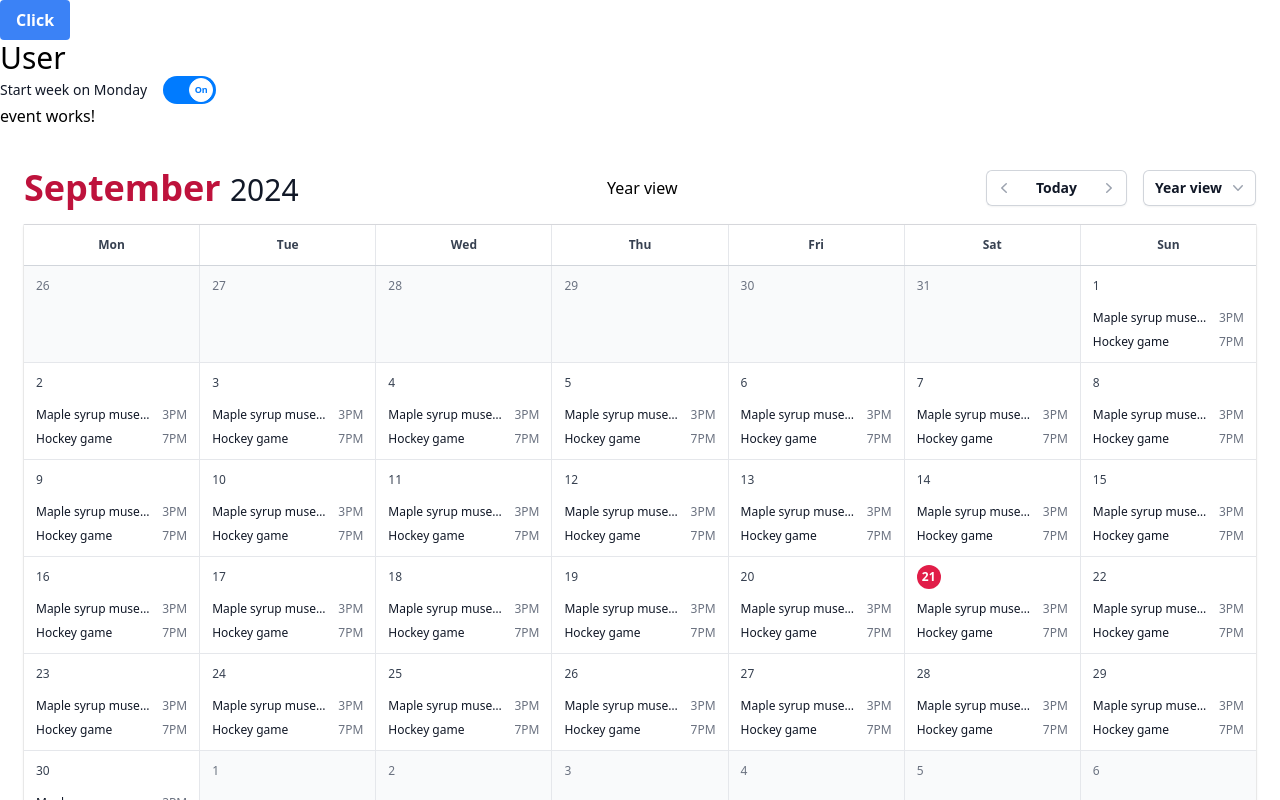
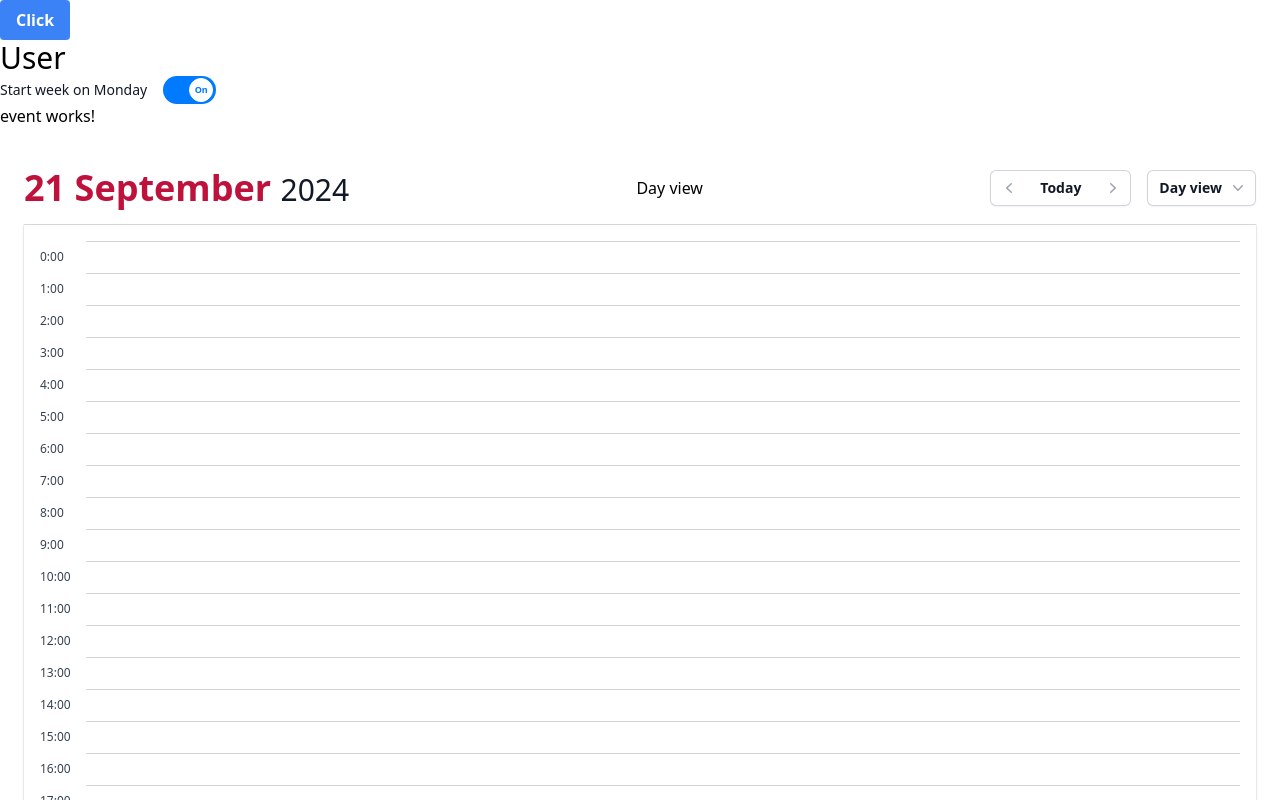
Before and after one commit to emPeeGee/sync-my-time, an Angular app: page / in a window 1280 px wide. Shown: the top 800 px of the page. Built offline with nearby package versions, Linux system fonts and the light colour scheme.

Commit message:
✨ feat: day view mode

```diff
--- a/src/app/shared/components/calendar/calendar.component.css
+++ b/src/app/shared/components/calendar/calendar.component.css
@@ -0,0 +1,3 @@
+.selected {
+  background-color: #b3d9ff; /* Highlight color */
+}
--- a/src/app/shared/components/calendar/calendar.component.html
+++ b/src/app/shared/components/calendar/calendar.component.html
@@ -2,6 +2,11 @@
   <header class="flex items-center justify-between border-b border-gray-200 py-4 lg:flex-none">
     <h3 class="text-gray-900">
       <time [dateTime]="currentMonth | date: 'y MMMM'" class="block">
+        @if (viewMode().id === 'day') {
+          <span class="text-4xl font-bold text-rose-700">
+            {{ currentMonth | date: 'dd' }} {{ ' ' }}
+          </span>
+        }
         <span class="text-4xl font-bold text-rose-700">
           {{ currentMonth | date: 'MMMM' }} {{ ' ' }}
         </span>
@@ -52,6 +57,26 @@
   </header>
 
   <div class="shadow ring-1 ring-black ring-opacity-5 lg:flex lg:flex-auto lg:flex-col">
+    @if (viewMode().id === 'day') {
+      <div class="flex flex-col text-xs leading-6 text-gray-700 lg:flex-auto p-4">
+        @for (hour of hours; track $index) {
+          <div
+            class="relative flex flex-row"
+            (mousedown)="onMouseDown(hour)"
+            (mouseup)="onMouseUp(hour)"
+            (mousemove)="onMouseMove(hour)">
+            <div class="flex items-center h-8 w-12">
+              <div class="select-none text-gray-700 leading-4">
+                {{ hour }}
+              </div>
+            </div>
+            <div class="w-full" [ngClass]="{ 'bg-rose-200': isSelected(hour) }">
+              <div class="w-full h-px bg-gray-300"></div>
+            </div>
+          </div>
+        }
+      </div>
+    } @else if (viewMode().id === 'month') {
       <div
         class="grid grid-cols-7 gap-px border-b border-gray-300 bg-gray-200 text-center text-xs font-semibold leading-6 text-gray-700 lg:flex-none">
         @for (day of daysOfTheWeek; track $index) {
@@ -61,7 +86,6 @@
           </div>
         }
       </div>
-
       <div class="flex bg-gray-200 text-xs leading-6 text-gray-700 lg:flex-auto">
         <div class="hidden w-full lg:grid lg:grid-cols-7 lg:grid-rows-6 lg:gap-px">
           @for (day of getDaysInCurrentMonth(); track $index) {
@@ -114,5 +138,6 @@
           }
         </div>
       </div>
+    }
   </div>
 </section>
--- a/src/app/shared/components/calendar/calendar.component.ts
+++ b/src/app/shared/components/calendar/calendar.component.ts
@@ -16,7 +16,7 @@ const TOTAL_CELLS = 42;
   templateUrl: './calendar.component.html',
   styleUrl: './calendar.component.css',
 })
-export class CalendarComponent implements OnInit {
+export class CalendarComponent {
   // NOTE: detect when options changes
   // TODO: try input() as signal
   private _options: CalendarOptions = { startOnMonday: true };
@@ -36,14 +36,46 @@ export class CalendarComponent implements OnInit {
     { id: 'month', label: 'Month view' },
     { id: 'year', label: 'Year view' },
   ];
-  viewMode = signal(this.VIEW_OPTIONS[4]);
+  viewMode = signal(this.VIEW_OPTIONS[0]);
 
-  constructor() {
-    console.log('cons');
+  selectedDate: Date = new Date(); // Set the date you want to display
+  hours: string[] = Array.from({ length: 24 }, (_, i) => `${i}:00`); // Hours 00:00 to 23:00
+  selectedRange: any = null;
+  // selectedRange: { startHour: string; endHour?: string } = null;
+  isDragging = false;
+
+  onMouseDown(hour: string) {
+    this.isDragging = true;
+    this.selectedRange = { startHour: hour };
   }
 
-  ngOnInit() {
-    console.log('init');
+  onMouseMove(hour: string) {
+    if (this.isDragging) {
+      this.selectedRange = { ...this.selectedRange, endHour: hour };
+    }
+  }
+
+  onMouseUp(hour: string) {
+    this.isDragging = false;
+    this.selectedRange = { ...this.selectedRange, endHour: hour };
+    console.log('Selected Range:', this.selectedRange);
+  }
+
+  isSelected(hour: string): boolean {
+    if (!this.selectedRange) return false;
+
+    const { startHour, endHour } = this.selectedRange;
+    if (!endHour) return hour === startHour;
+
+    return this.isWithinRange(hour);
+  }
+
+  isWithinRange(hour: string): boolean {
+    const startIndex = this.hours.indexOf(this.selectedRange.startHour);
+    const endIndex = this.hours.indexOf(this.selectedRange.endHour);
+    const currentIndex = this.hours.indexOf(hour);
+
+    return currentIndex >= startIndex && currentIndex <= endIndex;
   }
 
   getDaysInCurrentMonth() {
```
Lines whose indentation alone changed are shown as unchanged.
